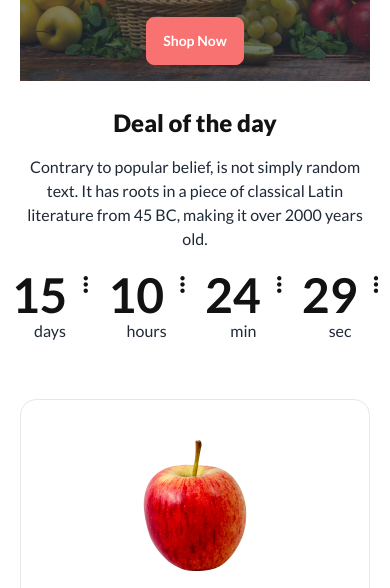
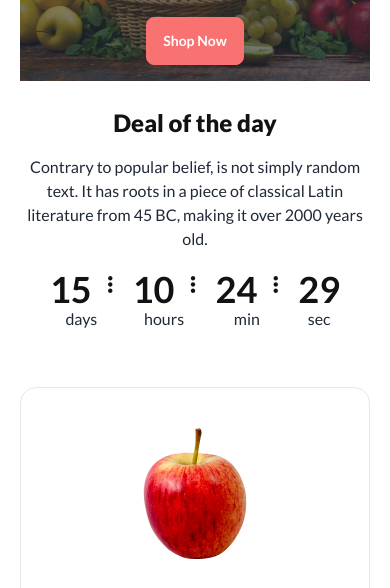
Before and after one commit to sadid56/fruit-burst-assignment, a plain HTML site: page index.html in a window 390 px wide. Shown: the part 235-823 px from the top of the page. Drawn offline with nearby package versions, Linux system fonts and the light colour scheme; files whose address does not match are found by name.

Commit message:
update it

```diff
--- a/index.html
+++ b/index.html
@@ -39,7 +39,7 @@
     <!--! header part -->
     <header class="max-w-screen-xl mx-auto px-5 md:px-0">
         <!-- navbar -->
-        <nav class="lg:container mx-auto lg:p-3 rounded-full lg:bg-[#F85559] mt-7">
+        <nav class="container mx-auto lg:p-3 rounded-full lg:bg-[#F85559] mt-7">
             <div class="flex flex-row-reverse lg:flex-row items-center justify-between">
                 <div class="flex ">
                     <div class="dropdown">
@@ -159,7 +159,7 @@
 
        </div>
        <!-- fruits container-->
-       <div class="hidden md:flex relative -top-24 gap-5 bg-white shadow-md rounded-md max-w-4xl mx-auto">
+       <div class="hidden lg:flex relative -top-24 gap-5 bg-white shadow-md rounded-md max-w-4xl mx-auto">
         <!-- fruit-1 -->
         <div class="card  ">
           <figure class="px-10 pt-10">
@@ -221,26 +221,26 @@
                   <div class="grid grid-flow-col gap-5 text-center auto-cols-max justify-center lg:justify-end">
                     <div class="flex flex-col">
 
-                      <span class="countdown font-mono text-5xl font-bold text-[#121212]">
+                      <span class="countdown font-mono text-4xl md:text-5xl font-bold text-[#121212]">
                         <span style="--value:15;"></span><i class="fa-solid fa-ellipsis-vertical pl-4 text-xl h-full"></i>
                       </span>
                       days
                     </div>
                     <div class="flex flex-col">
-                      <span class="countdown font-mono text-5xl font-bold text-[#121212]">
+                      <span class="countdown font-mono text-4xl md:text-5xl font-bold text-[#121212]">
                         <span style="--value:10;"></span><i class="fa-solid fa-ellipsis-vertical pl-4 text-xl h-full"></i>
                       </span>
                       hours
                     </div>
                     <div class="flex flex-col">
-                      <span class="countdown font-mono text-5xl font-bold text-[#121212]">
+                      <span class="countdown font-mono text-4xl md:text-5xl font-bold text-[#121212]">
                         <span style="--value:24;"></span><i class="fa-solid fa-ellipsis-vertical pl-4 text-xl h-full"></i>
                       </span>
                       min
                     </div>
                     <div class="flex flex-col">
-                      <span class="countdown font-mono text-5xl font-bold text-[#121212]">
-                        <span style="--value:29;"></span><i class="fa-solid fa-ellipsis-vertical pl-4 text-xl h-full"></i>
+                      <span class="countdown font-mono text-4xl md:text-5xl font-bold text-[#121212]">
+                        <span style="--value:29;"></span>
                       </span>
                       sec
                     </div>
@@ -570,7 +570,7 @@
                       </div>
                   </div>
               </div>
-                <div class="w-full ">
+                <div class="w-full flex justify-center">
                   <img src="./images/whychoose1.png" class="h-full" alt="">
                 </div>
             </div>
```
